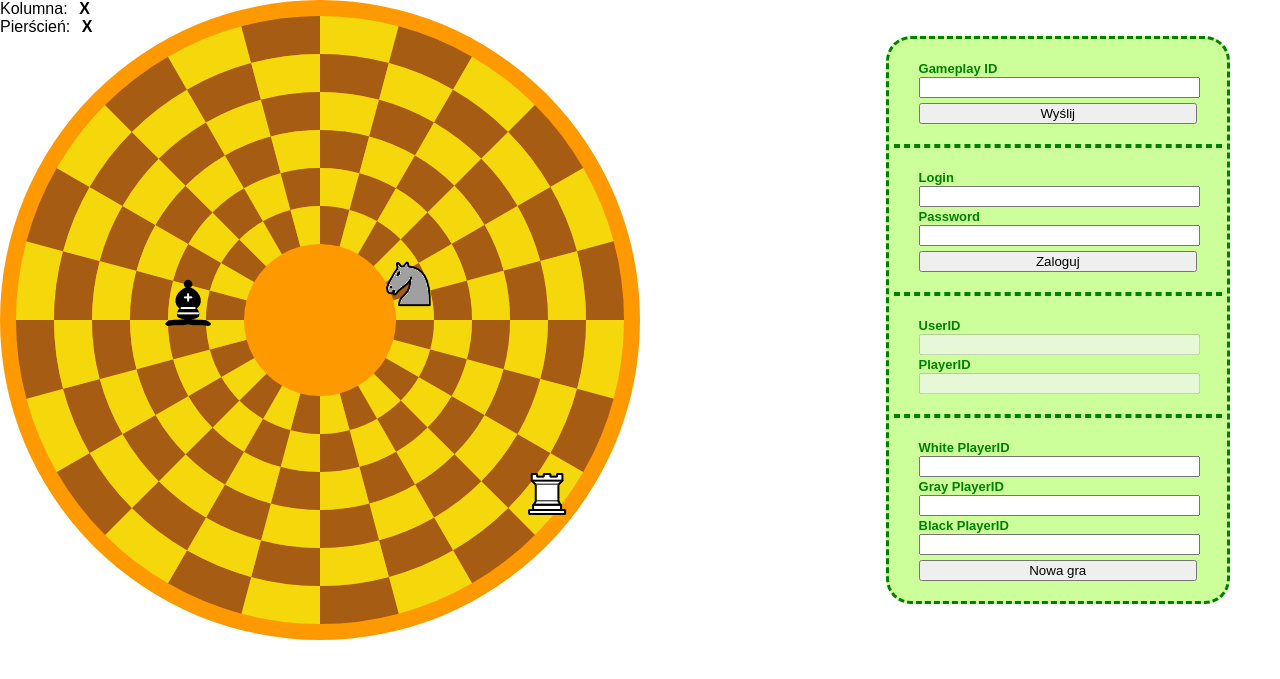
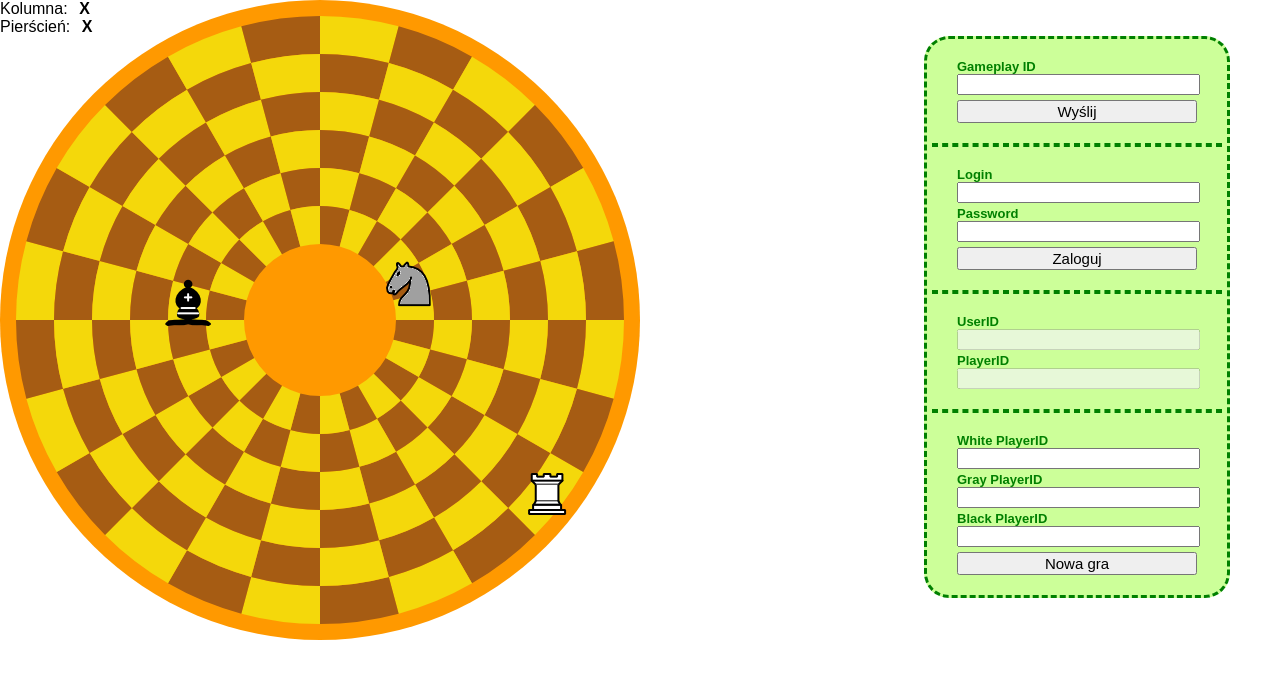
Before and after one commit to mkf/3manchess-web, a PHP site: page / in a window 1280 px wide. Shown: the top 679 px of the page. Run offline with PHP 8.4, Linux system fonts and the light colour scheme.

Commit message:
Style class forms, inputs, labels, buttons

```diff
--- a/css/style.css
+++ b/css/style.css
@@ -16,28 +16,33 @@ canvas {
 div.gameforms {
 	position: absolute;
 	right: 50px;
+	min-width: 300px;
 	border: 3px dashed #008000;
 	border-radius: 25px;
 	background-color: #ccff99;
 }
-form, .form_userid {
+.gameform {
 	margin: 20px 30px;
 }
-button {
+.gameforms_button {
 	width: 100%;
 	margin-top: 5px;
+	font-size: 15px;
 }
-hr {
+.gameforms_hr {
 	border: 2px dashed #008000;
 	margin: 0 5px;
 }
-input {
+.gameforms_input {
 	width: calc(100% - 5px);
 	font-size: 13px;
 	font-weight: bold;
+	display: block;
 }
-label {
+ .gameforms_label {
+	margin-top: 3px;
 	color: green;
 	font-size: 13px;
 	font-weight: bold;
+	display: block;
 }
--- a/index.html
+++ b/index.html
@@ -19,35 +19,35 @@
 		<div>Kolumna: <div id="col" class="lab">X</div></div>
 		<div>Pierścień: <div id="row" class="lab">X</div></div>
 		<div class="gameforms">
-			<form id="game_form">
-				<label for="gameid_input">Gameplay ID</label>
-				<input id="gameid_input"><br>
-				<button type="submit" id="form_submit">Wyślij</button><br>
+			<form id="game_form" class="gameform">
+				<label for="gameid_input" class="gameforms_label">Gameplay ID</label>
+				<input id="gameid_input" class="gameforms_input">
+				<button type="submit" id="form_submit" class="gameforms_button">Wyślij</button><br>
 			</form>
-			<hr>
-			<form id="loginform">
-				<label for="logininput">Login</label>
-				<input id="logininput"><br>
-				<label for="passwdinput">Password</label>
-				<input id="passwdinput" type="password"><br>
-				<button type="submit" id="loginsubmit">Zaloguj</button><br>
+			<hr class="gameforms_hr">
+			<form id="loginform" class="gameform">
+				<label for="logininput" class="gameforms_label">Login</label>
+				<input id="logininput" class="gameforms_input">
+				<label for="passwdinput" class="gameforms_label">Password</label>
+				<input id="passwdinput" type="password" class="gameforms_input">
+				<button type="submit" id="loginsubmit" class="gameforms_button">Zaloguj</button><br>
 			</form>
-			<hr>
-			<div class="form_userid">
-				<label for="userid">UserID</label>
-				<input id="userid" disabled><br>
-				<label for="playerid">PlayerID</label>
-				<input id="playerid" disabled><br>
+			<hr class="gameforms_hr">
+			<div class="gameform">
+				<label for="userid" class="gameforms_label">UserID</label>
+				<input id="userid" disabled class="gameforms_input">
+				<label for="playerid" class="gameforms_label">PlayerID</label>
+				<input id="playerid" disabled class="gameforms_input">
 			</div>
-			<hr>
-			<form id="newgameform">
-				<label for="whitenew">White PlayerID</label>
-				<input id="whitenew"><br>
-				<label for="graynew">Gray PlayerID</label>
-				<input id="graynew"><br>
-				<label for="blacknew">Black PlayerID</label>
-				<input id="blacknew"><br>
-				<button type="submit" id="newgamesubmit">Nowa gra</button><br>
+			<hr class="gameforms_hr">
+			<form id="newgameform" class="gameform">
+				<label for="whitenew" class="gameforms_label">White PlayerID</label>
+				<input id="whitenew" class="gameforms_input">
+				<label for="graynew" class="gameforms_label">Gray PlayerID</label>
+				<input id="graynew" class="gameforms_input">
+				<label for="blacknew" class="gameforms_label">Black PlayerID</label>
+				<input id="blacknew" class="gameforms_input">
+				<button type="submit" id="newgamesubmit" class="gameforms_button">Nowa gra</button><br>
 			</form>
 		</div>
 	</body>
```
